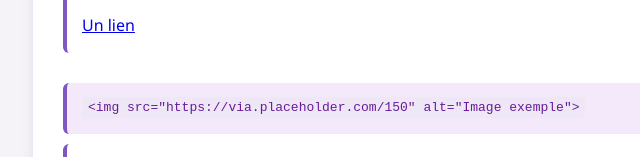
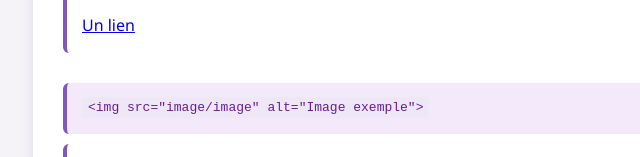
Before and after one commit to Juste-Ame/cheatsheet, a plain HTML site: page index.html in a window 1280 px wide. Shown: the part 868-1025 px from the top of the page, without its empty margins (77-717 px from the left). Drawn offline with Linux system fonts and the light colour scheme.

Commit message:
Update index.html
changement image

```diff
--- a/index.html
+++ b/index.html
@@ -40,7 +40,7 @@
     <a href="https://example.com" target="_blank" rel="noopener noreferrer">Un lien</a>
   </div>
 
-  <pre><code>&lt;img src="https://via.placeholder.com/150" alt="Image exemple"&gt;</code></pre>
+  <pre><code>&lt;img src="image/image" alt="Image exemple"&gt;</code></pre>
   <div class="example">
     <img src="https://via.placeholder.com/150" alt="Image exemple" />
   </div>
```
